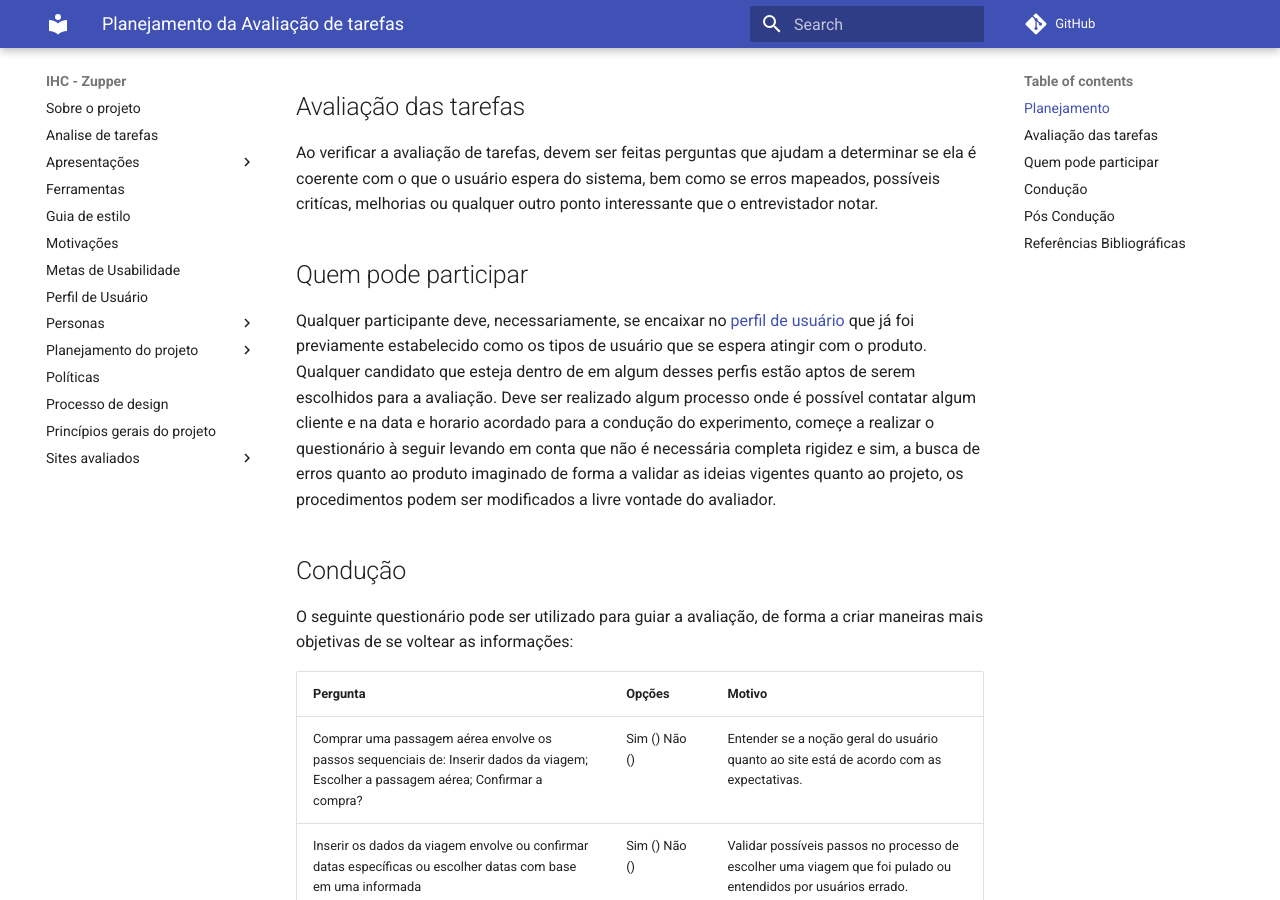
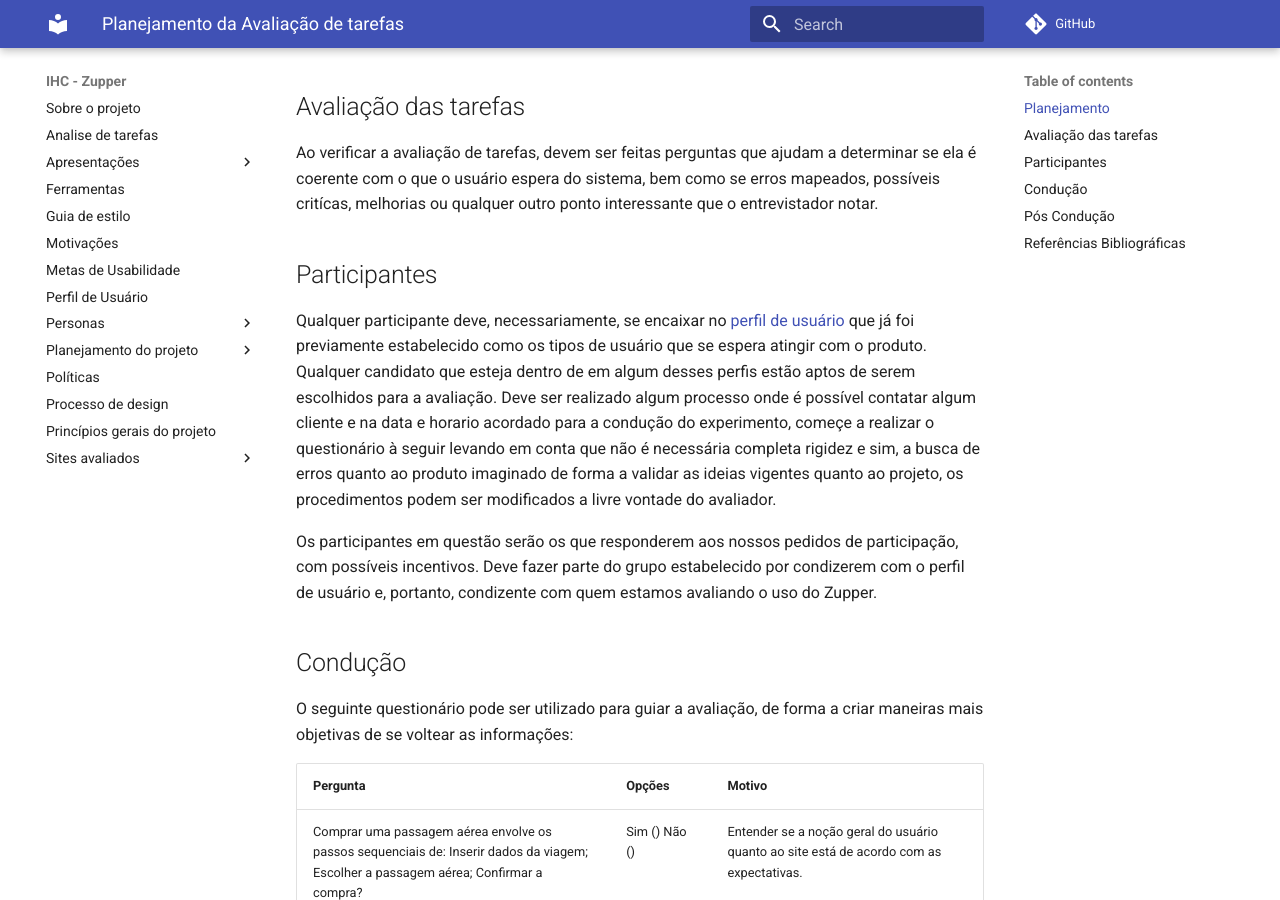
Before and after one commit to Interacao-Humano-Computador/2020.1-Grupo06TA, an MkDocs documentation site: the page built from docs/planejamento-analise-de-tarefas.md, in a window 1280 px wide and 900 px high, scrolled down 284 px. Built offline with MkDocs 1.6.1 and Material for MkDocs 9.7.7, drawn with Linux system fonts in a browser that asks for light colours; comment, search, counter and statistics services are not loaded.

Commit message:
Fixing participation expectations on task analysis planning

```diff
--- a/docs/planejamento-analise-de-tarefas.md
+++ b/docs/planejamento-analise-de-tarefas.md
@@ -8,10 +8,12 @@ Uma análise de tarefas é utilizada para se ter um entendimento sobre qual é o
 
 Ao verificar a avaliação de tarefas, devem ser feitas perguntas que ajudam a determinar se ela é coerente com o que o usuário espera do sistema, bem como se erros mapeados, possíveis critícas, melhorias ou qualquer outro ponto interessante que o entrevistador notar.
 
-## Quem pode participar
+## Participantes
 
 Qualquer participante deve, necessariamente, se encaixar no [perfil de usuário](https://github.com/Interacao-Humano-Computador/2020.1-Zupper/blob/master/docs/perfil-de-usuario.md) que já foi previamente
 estabelecido como os tipos de usuário que se espera atingir com o produto. Qualquer candidato que esteja dentro de em algum desses perfis estão aptos de serem escolhidos para a avaliação. Deve ser realizado algum processo onde é possível contatar algum cliente e na data e horario acordado para a condução do experimento, começe a realizar o questionário à seguir levando em conta que não é necessária completa rigidez e sim, a busca de erros quanto ao produto imaginado de forma a validar as ideias vigentes quanto ao projeto, os procedimentos podem ser modificados a livre vontade do avaliador.
+
+Os participantes em questão serão os que responderem aos nossos pedidos de participação, com possíveis incentivos. Deve fazer parte do grupo estabelecido por condizerem com o perfil de usuário e, portanto, condizente com quem estamos avaliando o uso do Zupper.
 
 ## Condução
 
```
